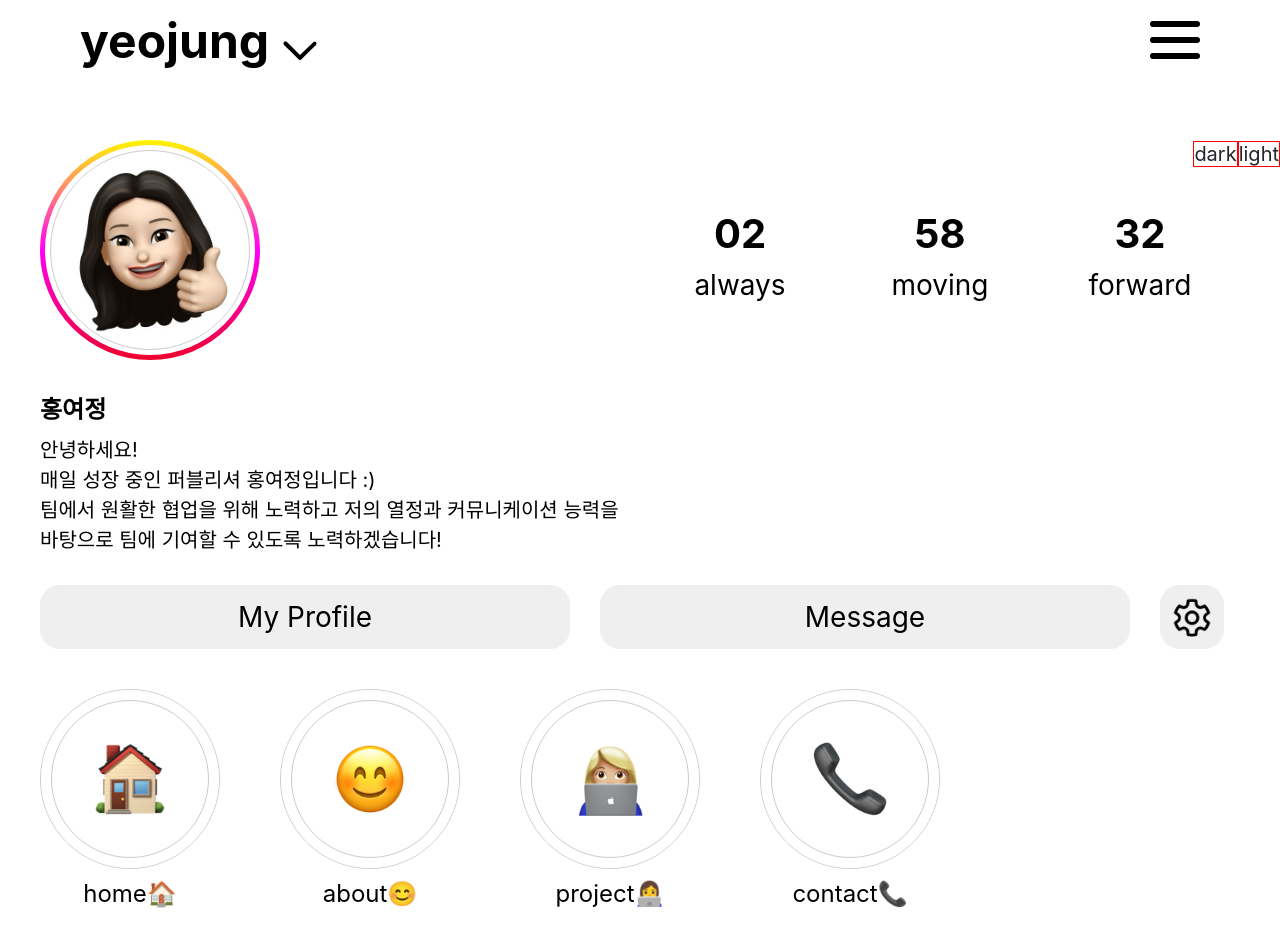
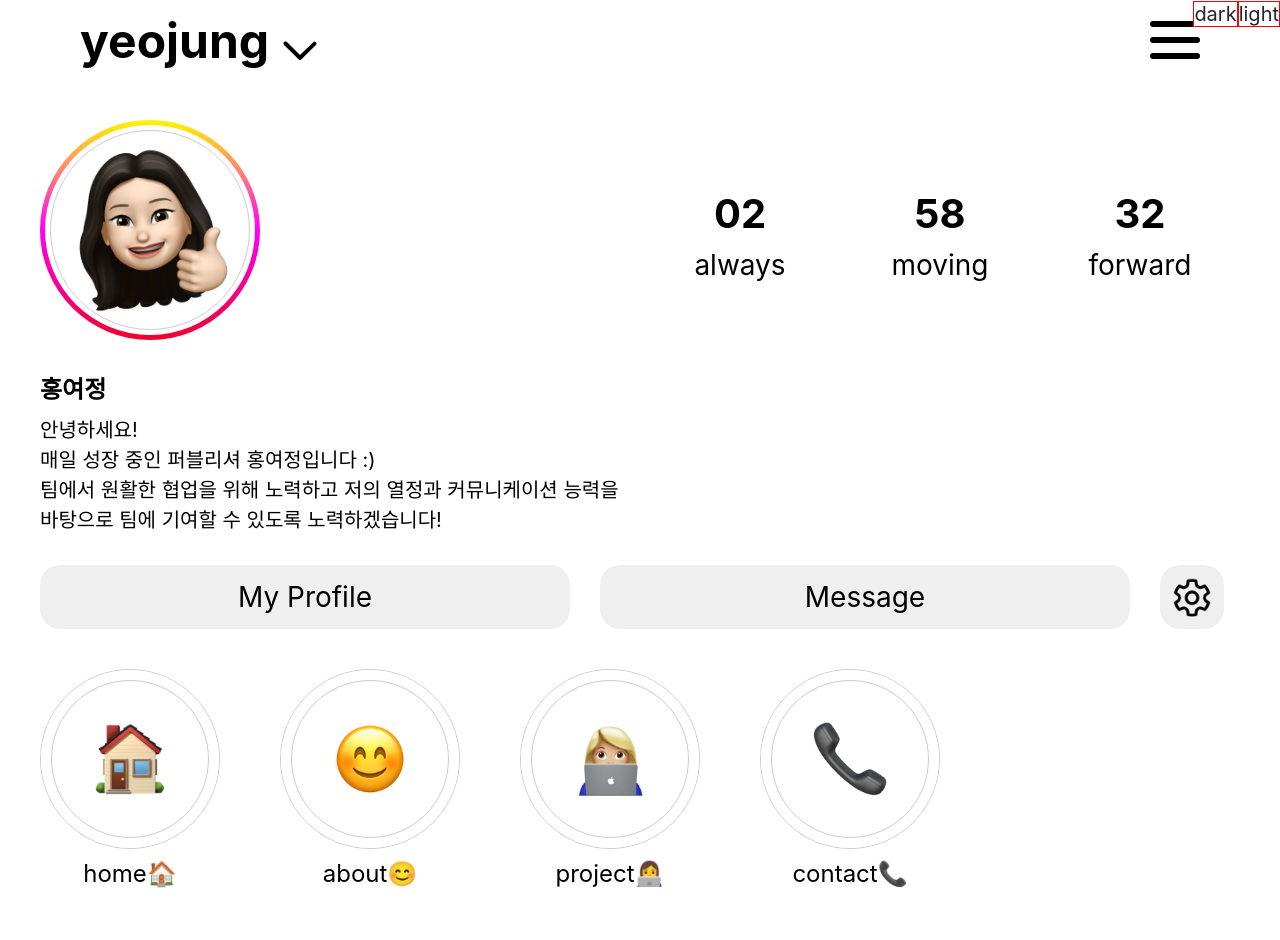
Before and after one commit to yyeojung/portfolio, a React (Create React App) app: page / in a window 1280 px wide. After the commit the page ends 888 px from the top, so only its background shows below. Built offline with nearby package versions, Linux system fonts and the light colour scheme.

Commit message:
스타일변경

```diff
--- a/src/page/Home.tsx
+++ b/src/page/Home.tsx
@@ -22,10 +22,11 @@ const HomeWrap = styled.div`
 
   & .guide {
     max-width: 120rem;
-    margin: 14rem auto 0;
+    margin: auto;
+    padding-top: 12rem;
 
     @media (max-width: 1200px) {
-      padding: 14rem 1.6rem 0;
+      padding: 10rem 1.6rem 0;
       margin: 0;
     }
   }
```
